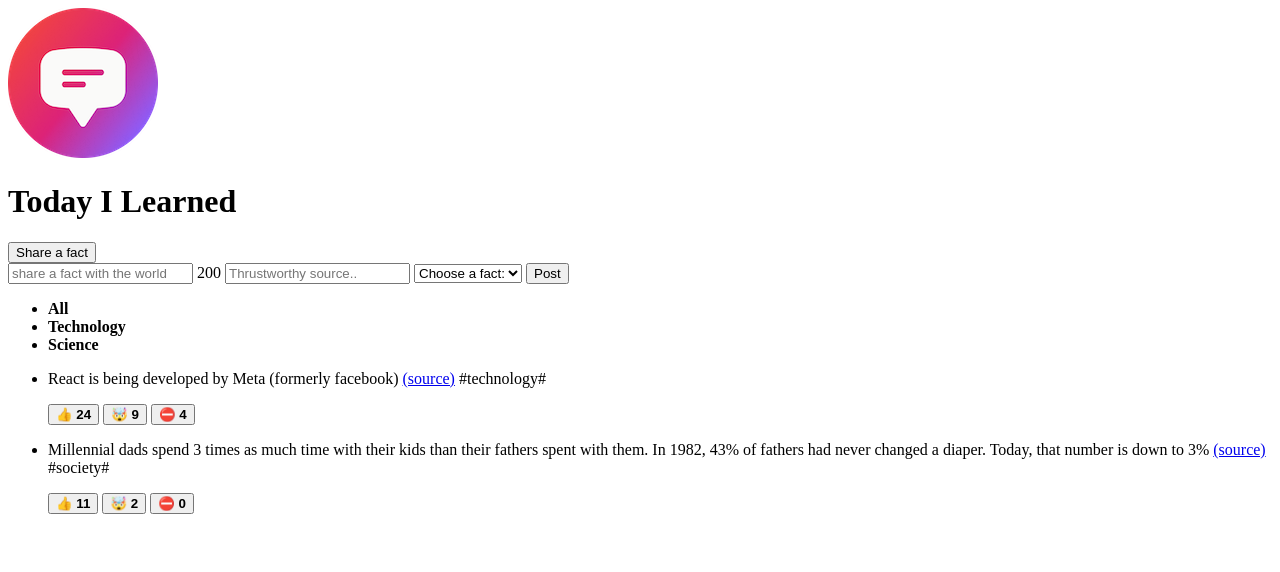
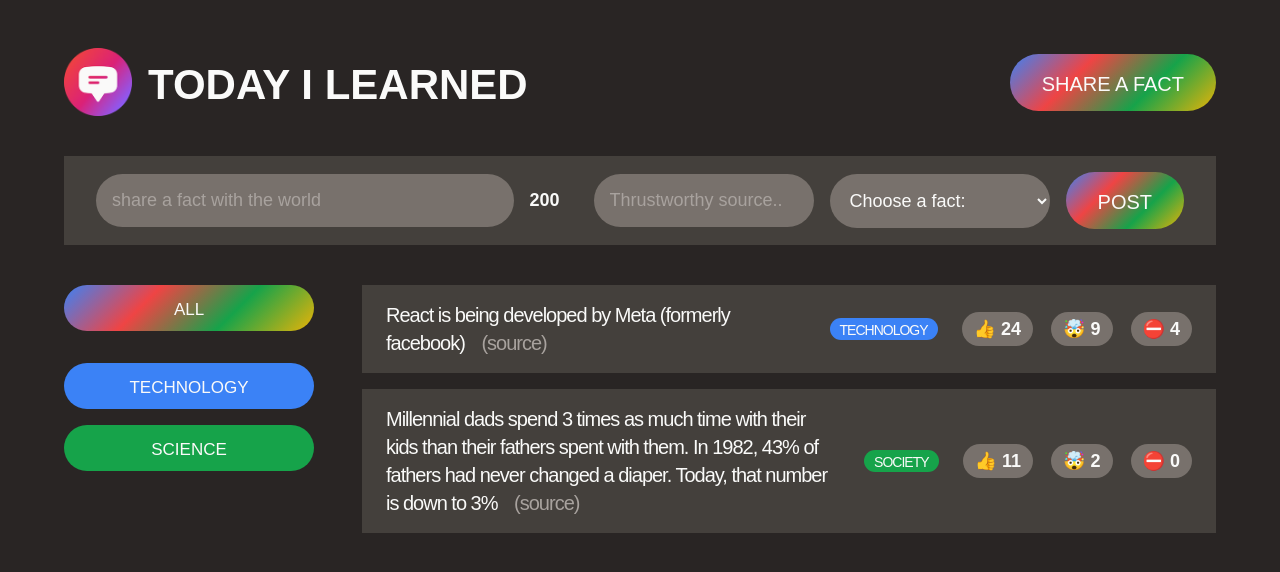
Before and after one commit to negin-khademi/share-a-fact, a plain HTML site: page index.html in a window 1280 px wide. Drawn offline with Linux system fonts and the light colour scheme; a web font is replaced by a local one.

Commit message:
complete style part

```diff
--- a/index.html
+++ b/index.html
@@ -4,16 +4,27 @@
     <meta charset="UTF-8" />
     <meta http-equiv="X-UA-Compatible" content="IE=edge" />
     <meta name="viewport" content="width=device-width, initial-scale=1.0" />
-    <title>Todat I Learned!</title>
+    <title>Today I Learned!</title>
+    <link rel="preconnect" href="https://fonts.googleapis.com" />
+    <link rel="preconnect" href="https://fonts.gstatic.com" crossorigin />
+    <link
+      href="https://fonts.googleapis.com/css2?family=Coiny&family=League+Gothic&family=Sono:wght@400;600&display=swap"
+      rel="stylesheet"
+    />
+    <link rel="preconnect" href="https://fonts.gstatic.com" crossorigin />
+    <link href="https://fonts.googleapis.com/css2?family=Coiny&family=League+Gothic&display=swap" rel="stylesheet" />
+    <link rel="stylesheet" href="style.css" />
   </head>
   <body>
-    <header>
-      <img src="logo.png" alt="" style="height: 68; width: 68" />
+    <div class="container">
+      <header class="header">
+        <div class="logo">
+          <img src="logo.png" alt="" />
           <h1>Today I Learned</h1>
-      <button>Share a fact</button>
+        </div>
+        <button class="btn btn-large">Share a fact</button>
       </header>
-    <main>
-      <form>
+      <form class="fact-form">
         <input type="text" name="" id="" placeholder="share a fact with the world" />
         <span>200</span>
         <input type="text" name="" id="" placeholder="Thrustworthy source.." />
@@ -23,46 +34,58 @@
           <option value="technology">Technology</option>
           <option value="science">Science</option>
         </select>
-        <button>Post</button>
+        <button class="btn btn-large">Post</button>
       </form>
+      <main class="main">
         <aside>
           <ul>
-          <li><strong>All</strong></li>
-          <li><strong>Technology</strong></li>
-          <li><strong>Science</strong></li>
+            <li class="category">
+              <button class="btn btn-all-categories">All</button>
+            </li>
+
+            <li class="category">
+              <button class="btn btn-category" style="background-color: #3b82f6">Technology</button>
+            </li>
+            <li class="category">
+              <button class="btn btn-category" style="background-color: #16a34a">Science</button>
+            </li>
           </ul>
         </aside>
         <section>
           <ul>
-          <li>
+            <li class="fact">
               <p>
                 React is being developed by Meta (formerly facebook)
-              <a href="https://opensource.fb.com/" target="_blank">(source)</a>
-              <span> #technology# </span>
+                <a href="https://opensource.fb.com/" class="source" target="_blank">(source)</a>
               </p>
-            <div>
-              <button>👍 <strong>24</strong></button>
-              <button>🤯 <strong>9</strong></button>
-              <button>⛔ <strong>4</strong></button>
+              <span class="tag" style="background-color: #3b82f6">technology</span>
+              <div class="vote-buttons">
+                <button>👍 24</button>
+                <button>🤯 9</button>
+                <button>⛔ 4</button>
               </div>
             </li>
-          <li>
+            <li class="fact">
               <p>
                 Millennial dads spend 3 times as much time with their kids than their fathers spent with them. In 1982,
                 43% of fathers had never changed a diaper. Today, that number is down to 3%
-              <a href="https://www.mother.ly/parenting/millennial-dads-spend-more-time-with-their-kids" target="_blank"
+                <a
+                  href="https://www.mother.ly/parenting/millennial-dads-spend-more-time-with-their-kids"
+                  class="source"
+                  target="_blank"
                   >(source)</a
                 >
-              <span>#society#</span>
               </p>
-            <div>
-              <button>👍 <strong>11</strong></button>
-              <button>🤯 <strong>2</strong></button>
-              <button>⛔ <strong>0</strong></button>
+              <span class="tag" style="background-color: #16a34a">society</span>
+              <div class="vote-buttons">
+                <button>👍 11</button>
+                <button>🤯 2</button>
+                <button>⛔ 0</button>
               </div>
             </li>
           </ul>
         </section>
       </main>
+    </div>
   </body>
 </html>
--- /dev/null
+++ b/style.css
@@ -0,0 +1,217 @@
+* {
+  padding: 0;
+  margin: 0;
+  box-sizing: border-box;
+}
+
+body {
+  color: #fafaf9;
+  background-color: #292524;
+  font-family: 'Sono', sans-serif;
+  padding: 48px 64px;
+}
+
+/*MAIN LAYOUT */
+.container {
+  max-width: 1500px;
+  margin: 0 auto;
+}
+
+.header {
+  margin-bottom: 40px;
+  display: flex;
+  align-items: center;
+  justify-content: space-between;
+}
+
+.logo {
+  display: flex;
+  align-items: center;
+  gap: 16px;
+}
+
+.logo img {
+  width: 68px;
+  height: 68px;
+}
+
+.main {
+  display: grid;
+  grid-template-columns: 250px 1fr;
+  gap: 48px;
+}
+
+@media (max-width: 900px) {
+  .main {
+    grid-template-columns: 1fr;
+  }
+}
+
+/* ELEMENTS */
+h1 {
+  font-size: 42px;
+  text-transform: uppercase;
+  font-family: 'Coiny', sans-serif;
+  line-height: 1;
+  margin-top: 5px;
+}
+
+.category {
+  margin-bottom: 16px;
+}
+
+.fact {
+  font-size: 20px;
+  line-height: 1.4;
+  background-color: #44403c;
+  margin-bottom: 16px;
+  padding: 16px 24px;
+  letter-spacing: -1px;
+
+  display: flex;
+  align-items: center;
+  gap: 24px;
+}
+
+@media (max-width: 1200px) {
+  .fact {
+    flex-direction: column;
+    align-items: flex-end;
+    gap: 12px;
+  }
+}
+
+.tag {
+  text-transform: uppercase;
+  font-size: 14px;
+  font-family: 'Coiny', sans-serif;
+  padding-top: 3px;
+  padding-left: 10px;
+  padding-right: 10px;
+  border-radius: 100px;
+}
+
+.vote-buttons {
+  margin-left: auto;
+  flex-shrink: 0;
+  display: flex;
+  gap: 18px;
+}
+
+.vote-buttons button {
+  background-color: #78716c;
+  border: none;
+  font-size: 18px;
+  padding: 6px 12px;
+  border-radius: 100px;
+  color: inherit;
+  font-family: inherit;
+  font-weight: 600;
+  cursor: pointer;
+  transition: 0.3s;
+}
+
+.vote-buttons button:hover {
+  background-color: #292524;
+}
+
+ul {
+  list-style: none;
+}
+
+.source:link,
+.source:visited {
+  color: #a8a29e;
+  text-decoration: none;
+  margin-left: 12px;
+  transition: 0.3s;
+}
+
+.source:hover,
+.source:active {
+  color: #3b82f6;
+}
+
+.btn {
+  border: none;
+  font-family: 'Coiny', sans-serif;
+  line-height: 1;
+  text-transform: uppercase;
+  font-size: 17px;
+  padding: 16px 0 13px;
+  background-image: linear-gradient(135deg, #3b82f6, #ef4444, #16a34a, #eab308);
+  color: inherit;
+  transition: 0.3s;
+  border-radius: 100px;
+  cursor: pointer;
+}
+
+.btn:hover {
+  transform: scale(110%) rotate(-2deg);
+}
+
+.btn-large {
+  font-size: 20px;
+  padding: 20px 32px 17px;
+}
+
+.btn-all-categories {
+  margin-bottom: 16px;
+  width: 100%;
+}
+
+.btn-category {
+  width: 100%;
+  background-image: none;
+}
+
+.fact-form {
+  background-color: #44403c;
+  margin-bottom: 40px;
+  padding: 16px 32px;
+  display: flex;
+  align-items: center;
+  gap: 16px;
+}
+
+.fact-form input,
+.fact-form select {
+  width: 220px;
+  background-color: #78716c;
+  border: none;
+  border-radius: 100px;
+  padding: 16px;
+  font-size: 18px;
+  color: inherit;
+  font-family: inherit;
+}
+
+.fact-form input::placeholder {
+  color: #a8a29e;
+}
+
+.fact-form input:first-child {
+  flex-grow: 1;
+}
+
+.fact-form span {
+  font-weight: 600;
+  font-size: 18px;
+  margin-right: 18px;
+}
+
+@media (max-width: 1077px) {
+  body {
+    padding: 32px 48px;
+  }
+
+  .fact-form {
+    flex-direction: column;
+    align-items: stretch;
+  }
+
+  .fact-form input,
+  .fact-form select {
+    width: auto;
+  }
+}
```
Lines whose indentation alone changed are shown as unchanged.
